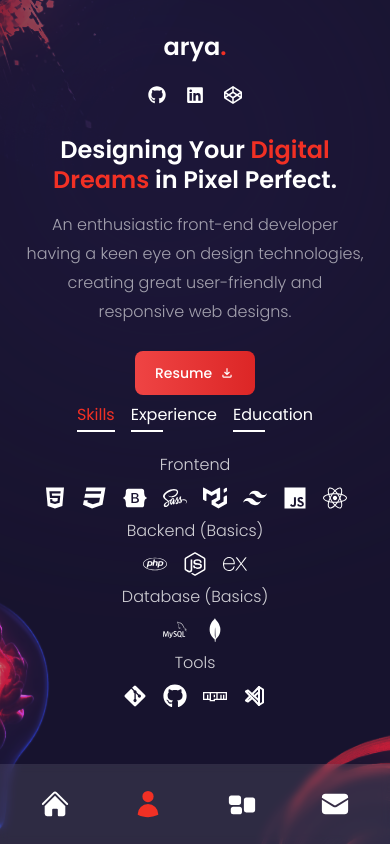
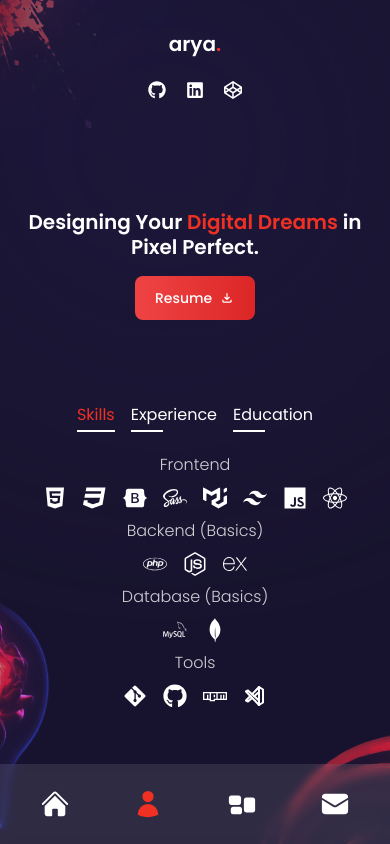
Before and after one commit to aryakarthi/portfolio, a React (Vite) app: page /about in a window 390 px wide. Built offline with nearby package versions, Linux system fonts and the light colour scheme.

Commit message:
Updated about page h2 font size and display properties

```diff
--- a/src/pages/about/About.jsx
+++ b/src/pages/about/About.jsx
@@ -122,7 +122,7 @@ const About = () => {
             in Pixel Perfect.
           </motion.h2>
           <motion.p
-            className="max-w-[500px] mx-auto xl:mx-0 mb-6 px-2 xl:px-0"
+            className="hidden md:block max-w-[500px] mx-auto xl:mx-0 mb-6 px-2 xl:px-0"
             variants={fadeIn("right", 0.4)}
             initial="hidden"
             animate="show"
@@ -195,7 +195,7 @@ const About = () => {
           </div>
         </motion.div>
       </div>
-      <Bulb/>
+      <Bulb />
     </div>
   );
 };
--- a/src/styles/index.css
+++ b/src/styles/index.css
@@ -62,7 +62,7 @@
   }
 
   .h3 {
-    @apply text-[24px] leading-tight md:text-[48px] md:leading-[1.3] mb-4 font-semibold;
+    @apply text-[20px] leading-tight md:text-[48px] md:leading-[1.3] mb-4 font-semibold;
   }
 
   p {
```
